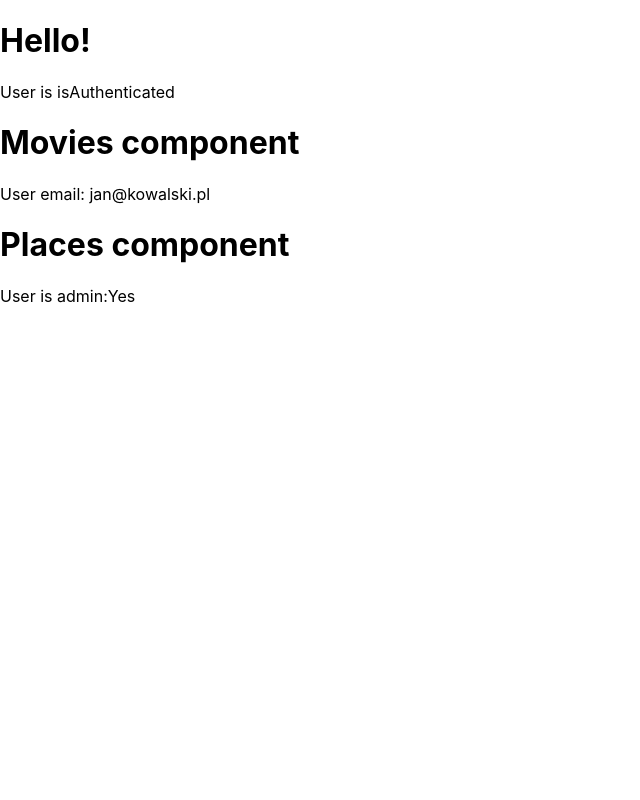
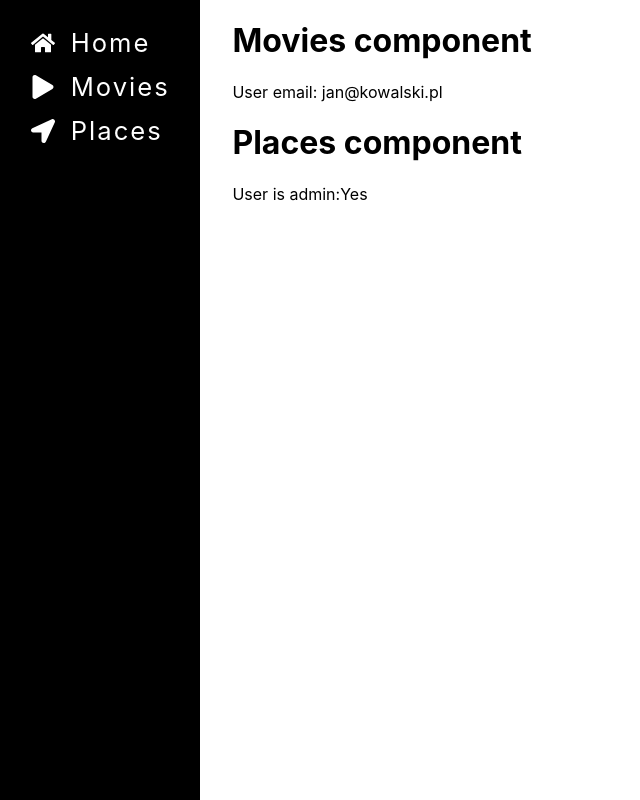
Before and after one commit to MJanowskiDev/SR_W9_T1, a React (Create React App) app: page / in a window 1280 px wide. Both pictures are taken after typing "Sample123" into the empty fields and a click on the button "Proceed". Shown: the whole page, without its empty margins (0-640 px from the left). Built offline with nearby package versions, Linux system fonts and the light colour scheme.

Commit message:
Added nav using render props

```diff
--- a/package.json
+++ b/package.json
@@ -8,6 +8,7 @@
     "@testing-library/user-event": "^12.1.10",
     "react": "^17.0.2",
     "react-dom": "^17.0.2",
+    "react-icons": "^4.3.1",
     "react-scripts": "4.0.3"
   },
   "scripts": {
--- a/src/components/Content/Content.js
+++ b/src/components/Content/Content.js
@@ -2,23 +2,31 @@ import { useContext } from 'react';
 import { PassphraseProviderContext } from 'components/PassphraseForm';
 import Movies from 'components/Movies/Movies';
 import Places from 'components/Places/Places';
+import Nav from 'components/Nav';
+import { FaHome, FaPlay, FaLocationArrow } from 'react-icons/fa';
 
+const navLinks = [
+	{ label: 'Home', icon: <FaHome /> },
+	{ label: 'Movies', icon: <FaPlay /> },
+	{ label: 'Places', icon: <FaLocationArrow /> }
+];
 const Content = () => {
 	const { isAuthenticated } = useContext(PassphraseProviderContext);
 
 	return (
+		<>
+			{isAuthenticated ? (
+				<div style={{ display: 'flex' }}>
+					<Nav navLinks={navLinks} />
 					<div>
-      <h1>Hello!</h1>
-      {isAuthenticated ? (
-        <div>
-          <p>User is isAuthenticated</p>
 						<Movies />
 						<Places />
+					</div>
 				</div>
 			) : (
 				<p>User is not Authenticated</p>
 			)}
-    </div>
+		</>
 	);
 };
 
--- /dev/null
+++ b/src/components/Nav/Nav.js
@@ -0,0 +1,26 @@
+import NavItem from './NavItems';
+import { useMobile } from 'hooks';
+
+import classes from './Nav.module.css';
+
+const Nav = ({ navLinks }) => {
+	const isMobile = useMobile();
+	return (
+		<nav className={classes.Nav}>
+			<NavItem
+				render={() =>
+					navLinks &&
+					navLinks.map(
+						(link) =>
+							isMobile ? (
+								<NavItem.Mobile key={`link-mobile-${link.label}`} link={link} />
+							) : (
+								<NavItem.Desktop key={`link-mobile-${link.label}`} link={link} />
+							)
+					)}
+			/>
+		</nav>
+	);
+};
+
+export default Nav;
--- /dev/null
+++ b/src/components/Nav/Nav.module.css
@@ -0,0 +1,5 @@
+.Nav {
+	height: 100vh;
+	width: auto;
+	margin-right: 32px;
+}
--- /dev/null
+++ b/src/components/Nav/NavItems.js
@@ -0,0 +1,22 @@
+import classes from './NavItems.module.css';
+const NavItem = (props) => {
+	return <div className={classes.NavItem}>{props.render()}</div>;
+};
+
+const Desktop = ({ link }) => {
+	return (
+		<div className={classes.Desktop}>
+			{link.icon}
+			{link.label}
+		</div>
+	);
+};
+
+const Mobile = ({ link }) => {
+	return <div className={classes.Desktop}>{link.icon}</div>;
+};
+
+NavItem.Desktop = Desktop;
+NavItem.Mobile = Mobile;
+
+export default NavItem;
--- /dev/null
+++ b/src/components/Nav/NavItems.module.css
@@ -0,0 +1,23 @@
+.NavItem {
+	display: flex;
+	flex-direction: column;
+	gap: 20px;
+	height: 100%;
+	padding: 1.2em;
+	letter-spacing: 2px;
+	font-size: 1.6em;
+	background-color: rgb(0, 0, 0);
+	color: white;
+}
+
+.NavItem svg {
+	width: 24px;
+	height: 24px;
+}
+
+.Desktop {
+	display: flex;
+	gap: 16px;
+	height: 24px;
+	align-items: center;
+}
--- /dev/null
+++ b/src/components/Nav/index.js
@@ -0,0 +1 @@
+export { default } from './Nav';
```
Also changed, not shown: 1 other file (tests, documents, lock files or other folders). Lines whose indentation alone changed are shown as unchanged.
